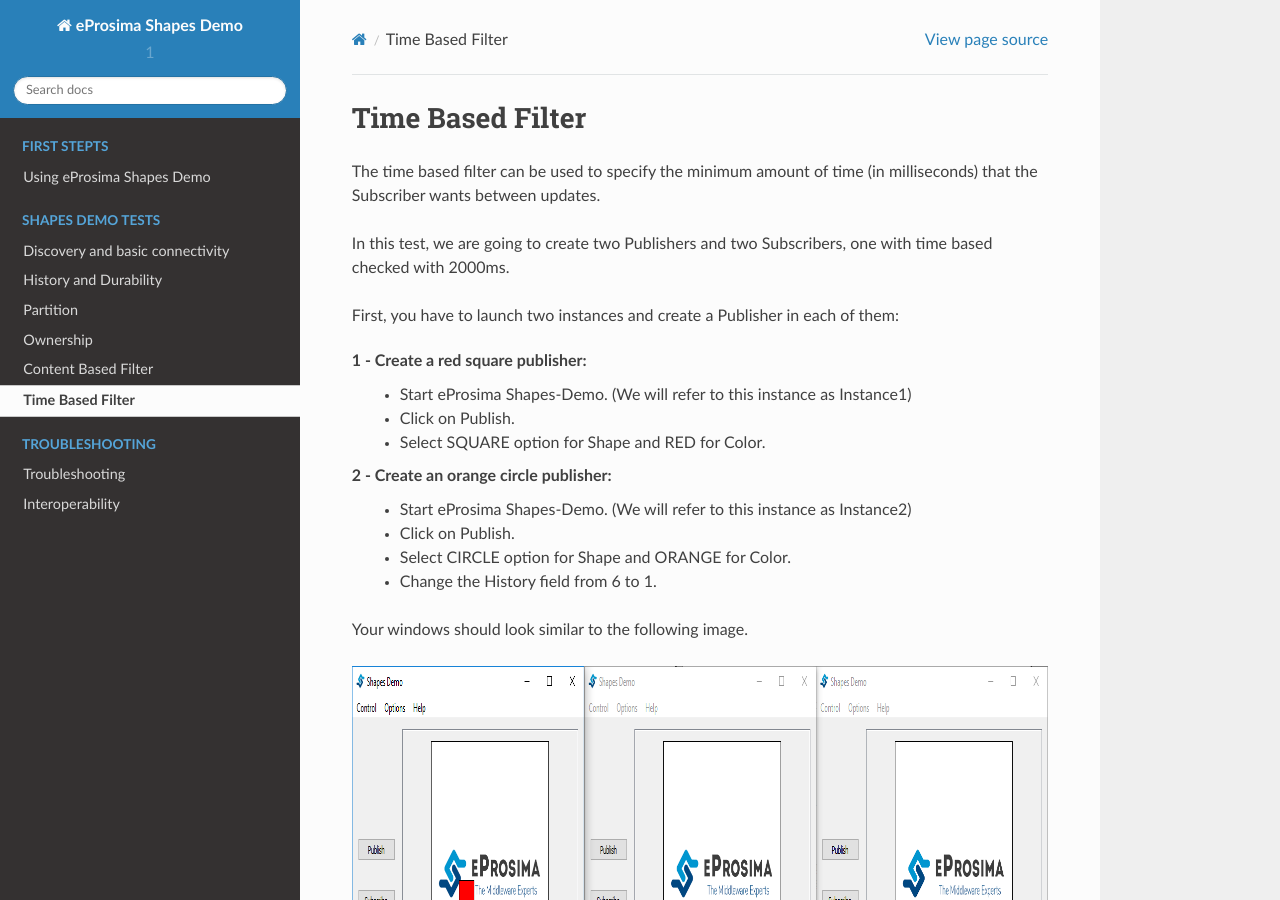
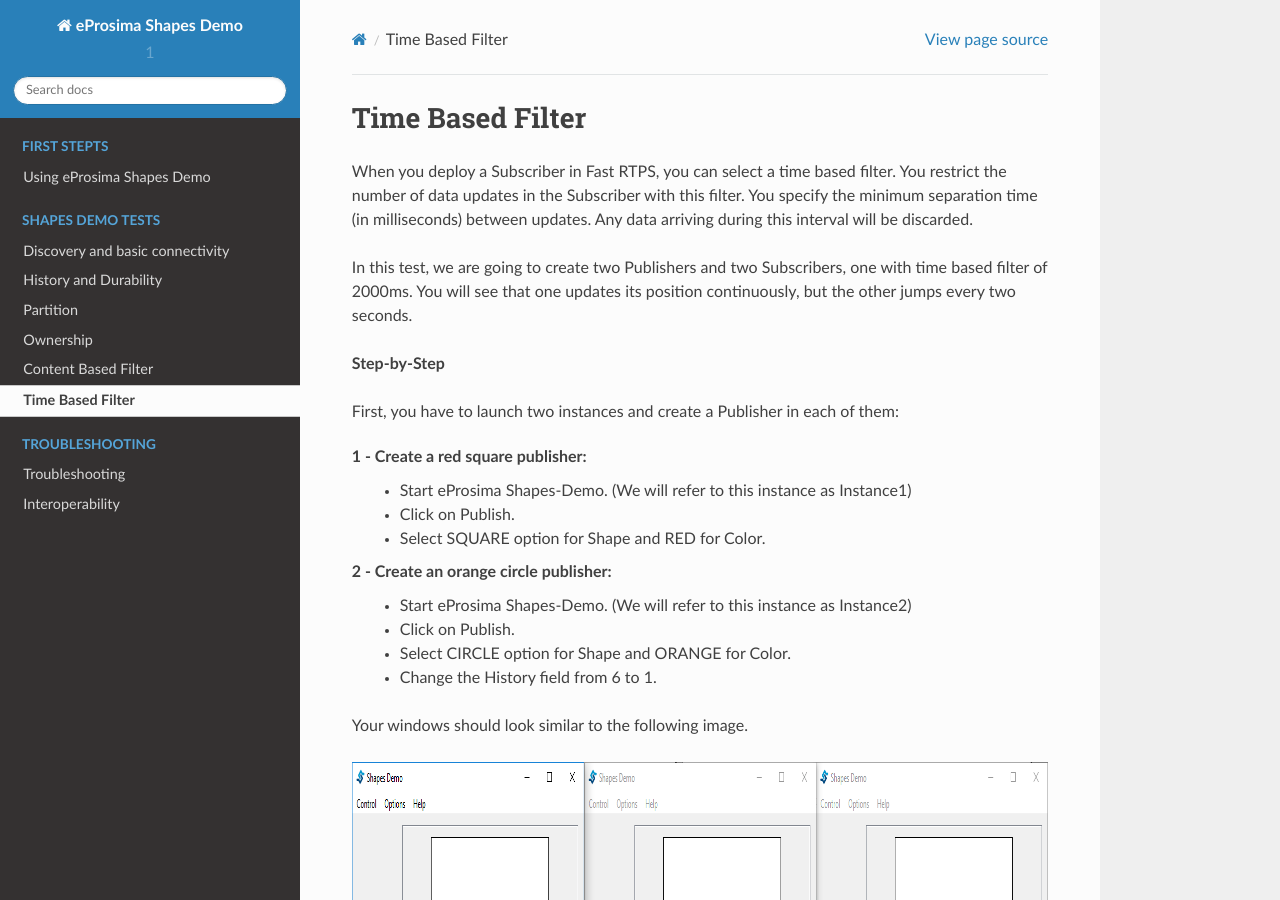
Before and after one commit to eProsima/Shapes-Demo-Docs, a Sphinx documentation site: the page built from docs/time_based_filter.rst, in a window 1280 px wide and 900 px high. Built offline with Sphinx 7.4.7 and the Read the Docs theme 2.0.0, drawn with Linux system fonts in a browser that asks for light colours; some of the changed text lies outside the part shown.

Commit message:
Update time_based_filter.rst

```diff
--- a/docs/time_based_filter.rst
+++ b/docs/time_based_filter.rst
@@ -1,9 +1,11 @@
 Time Based Filter
 ================
 
-The time based filter can be used to specify the minimum amount of time (in milliseconds) that the Subscriber wants between updates.
+When you deploy a Subscriber in Fast RTPS, you can select a time based filter. You restrict the number of data updates in the Subscriber with this filter. You specify the minimum separation time (in milliseconds) between updates. Any data arriving during this interval will be discarded.
 
-In this test, we are going to create two Publishers and two Subscribers, one with time based checked with 2000ms.
+In this test, we are going to create two Publishers and two Subscribers, one with time based filter of 2000ms. You will see that one updates its position continuously, but the other jumps every two seconds.
+
+**Step-by-Step**
 
 First, you have to launch two instances and create a Publisher in each of them:
 
```
Also changed, not shown: other parts of docs/time_based_filter.rst (+0 -2 lines).
